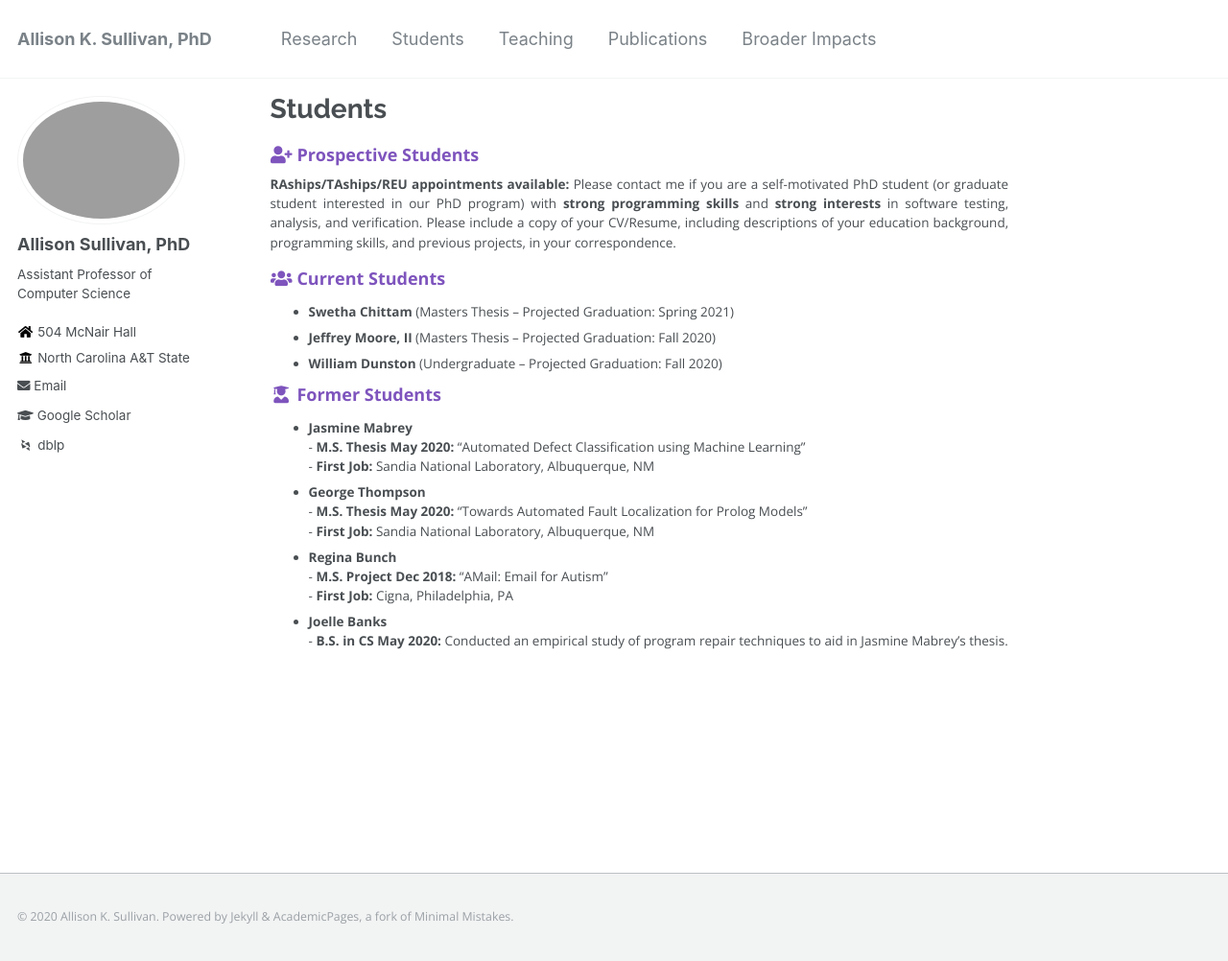
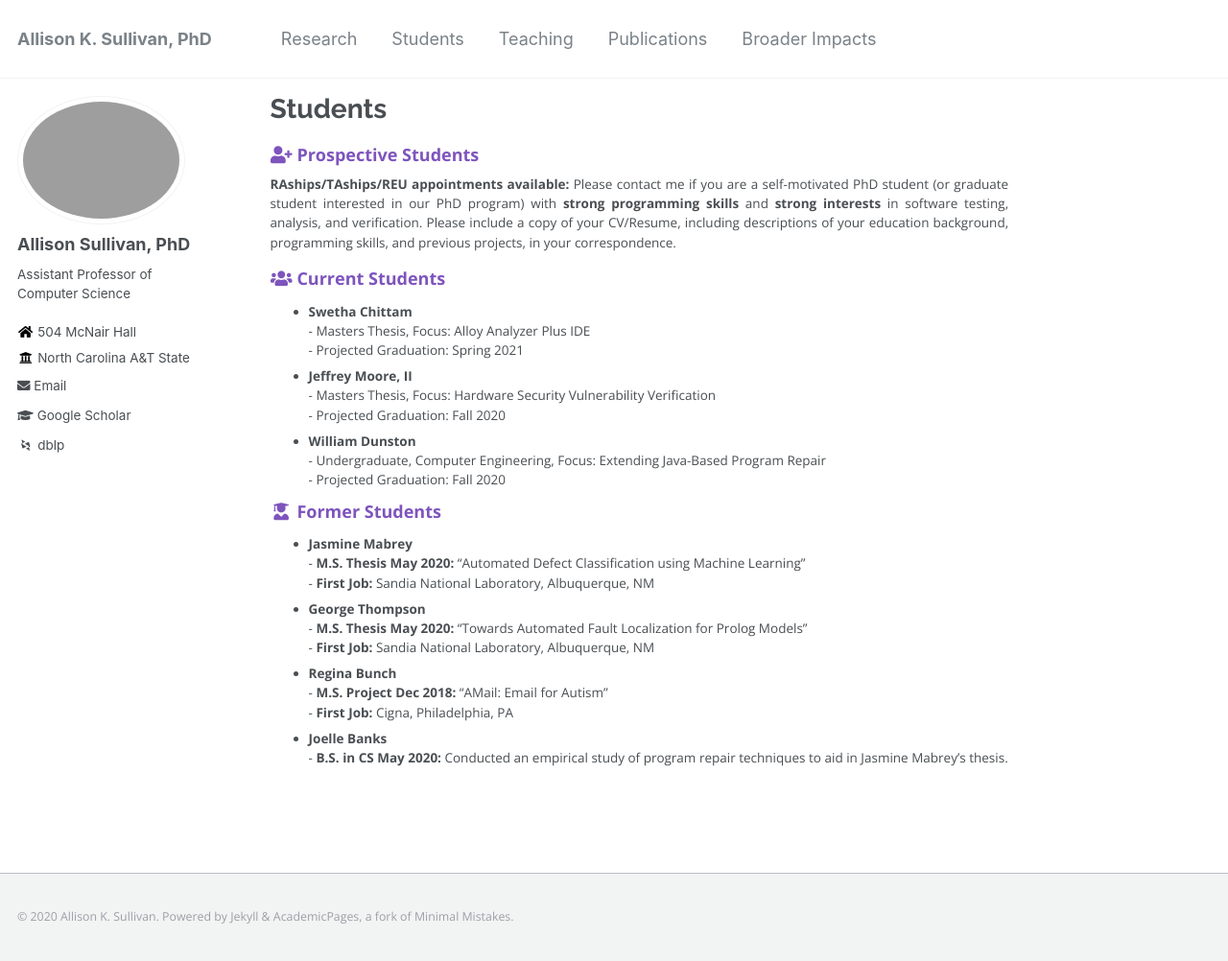
Before and after one commit to Allisonius/allisonius.github.io, a Jekyll site: the page built from _pages/students.md, in a window 1280 px wide and 1002 px high. Shown: the whole window at 96% size. Built offline with Jekyll 4.4.1, drawn with Linux system fonts in a browser that asks for light colours; some web fonts are replaced.

Commit message:
Update students.md

```diff
--- a/_pages/students.md
+++ b/_pages/students.md
@@ -10,9 +10,9 @@ author_profile: true
 
 
 ### <i class="fa fa-fw fa-users" aria-hidden="true"></i> Current Students
-* **Swetha Chittam** (Masters Thesis -- Projected Graduation: Spring 2021)
-* **Jeffrey Moore, II** (Masters Thesis -- Projected Graduation: Fall 2020)
-* **William Dunston** (Undergraduate -- Projected Graduation: Fall 2020)
+* **Swetha Chittam** <br> - Masters Thesis, Focus: Alloy Analyzer Plus IDE <br> - Projected Graduation: Spring 2021
+* **Jeffrey Moore, II** <br> - Masters Thesis, Focus: Hardware Security Vulnerability Verification  <br> - Projected Graduation: Fall 2020
+* **William Dunston** <br> - Undergraduate, Computer Engineering, Focus: Extending Java-Based Program Repair <br> - Projected Graduation: Fall 2020
 
 ### <i class="fa fa-fw fa-user-graduate" aria-hidden="true"></i> Former Students
 * **Jasmine Mabrey** <br> - **M.S. Thesis May 2020:** "Automated Defect Classification using Machine Learning" <br> - **First Job:** Sandia National Laboratory, Albuquerque, NM
```
